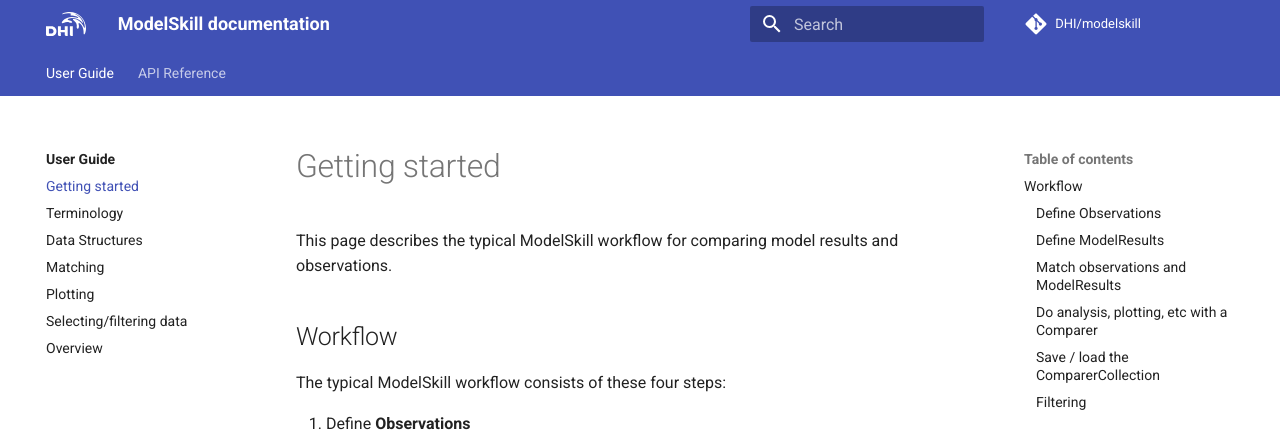
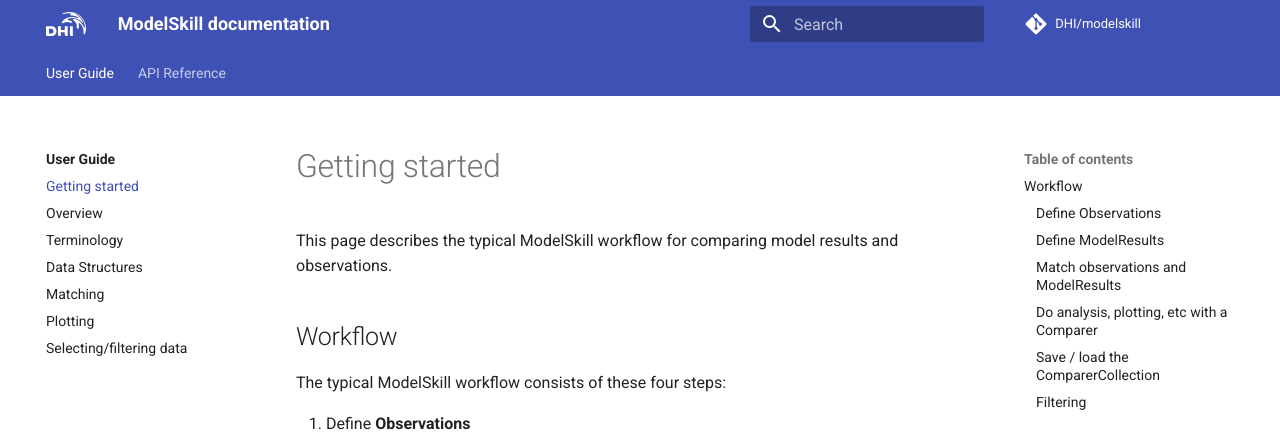
Before and after one commit to DHI/modelskill, an MkDocs documentation site: the page built from docs/user-guide/getting-started.md, in a window 1280 px wide. Shown: the top 445 px of the page. Built offline with MkDocs 1.6.1 and Material for MkDocs 9.7.7, drawn with Linux system fonts in a browser that asks for light colours; comment, search, counter and statistics services are not loaded.

Commit message:
move to subfolder

````diff
--- a/docs/getting-started.md
+++ b/docs/user-guide/getting-started.md
@@ -22,8 +22,8 @@
 The first step is to define the measurements to be used for the skill
 assessment. Two types of observation are available:
 
--   [PointObservation](api/observation/point.md)
--   [TrackObservation](api/observation/track.md)
+-   [PointObservation](../api/observation/point.md)
+-   [TrackObservation](../api/observation/track.md)
 
 Let's assume that we have one PointObservation and one
 TrackObservation (`name` is used to identify the observation, similar to the `name` of the model above).
@@ -62,8 +62,8 @@
 
 ### Match observations and ModelResults
 
-This [match()](api/matching.md/#modelskill.match) method returns a [Comparer](api/comparer.md#modelskill.Comparer) (a single observation) or a
-[ComparerCollection](api/comparercollection.md#modelskill.ComparerCollection) (multiple observations)
+This [match()](../api/matching.md/#modelskill.match) method returns a [Comparer](../api/comparer.md#modelskill.Comparer) (a single observation) or a
+[ComparerCollection](../api/comparercollection.md#modelskill.ComparerCollection) (multiple observations)
 for further analysis and plotting.
 
 ```python
@@ -79,10 +79,10 @@
 
 The primary comparer methods are:
 
-- [skill()](api/comparercollection.md#modelskill.ComparerCollection.skill)
-  which returns a [SkillTable](api/skill.md) with the skill scores
-- various [plot](api/comparercollection.md/#modelskill.comparison._collection_plotter.ComparerCollectionPlotter) methods of the comparer objects (e.g. `plot.scatter()`, `plot.timeseries()`)
-- [sel()](api/comparercollection.md/#modelskill.ComparerCollection.sel) method for selecting data
+- [skill()](../api/comparercollection.md#modelskill.ComparerCollection.skill)
+  which returns a [SkillTable](../api/skill.md) with the skill scores
+- various [plot](../api/comparercollection.md/#modelskill.comparison._collection_plotter.ComparerCollectionPlotter) methods of the comparer objects (e.g. `plot.scatter()`, `plot.timeseries()`)
+- [sel()](../api/comparercollection.md/#modelskill.ComparerCollection.sel) method for selecting data
 
 
 ### Save / load the ComparerCollection
--- a/mkdocs.yml
+++ b/mkdocs.yml
@@ -14,13 +14,13 @@
 nav:
   - User Guide:
     - 'user-guide/index.md'
-    - 'getting-started.md'
+    - 'user-guide/getting-started.md'
+    - 'user-guide/overview.md'
     - 'user-guide/terminology.md'
     - 'user-guide/data-structures.md'
     - 'user-guide/matching.md'
     - 'user-guide/plotting.md'
     - 'user-guide/selecting-data.md'
-    - 'overview.md'
   - API Reference:
     - 'api/index.md'
     - Observation:
````
Also changed, not shown: docs/user-guide/overview.md (renamed from docs/overview.md), docs/user-guide/vision.md (renamed from docs/vision.md).
